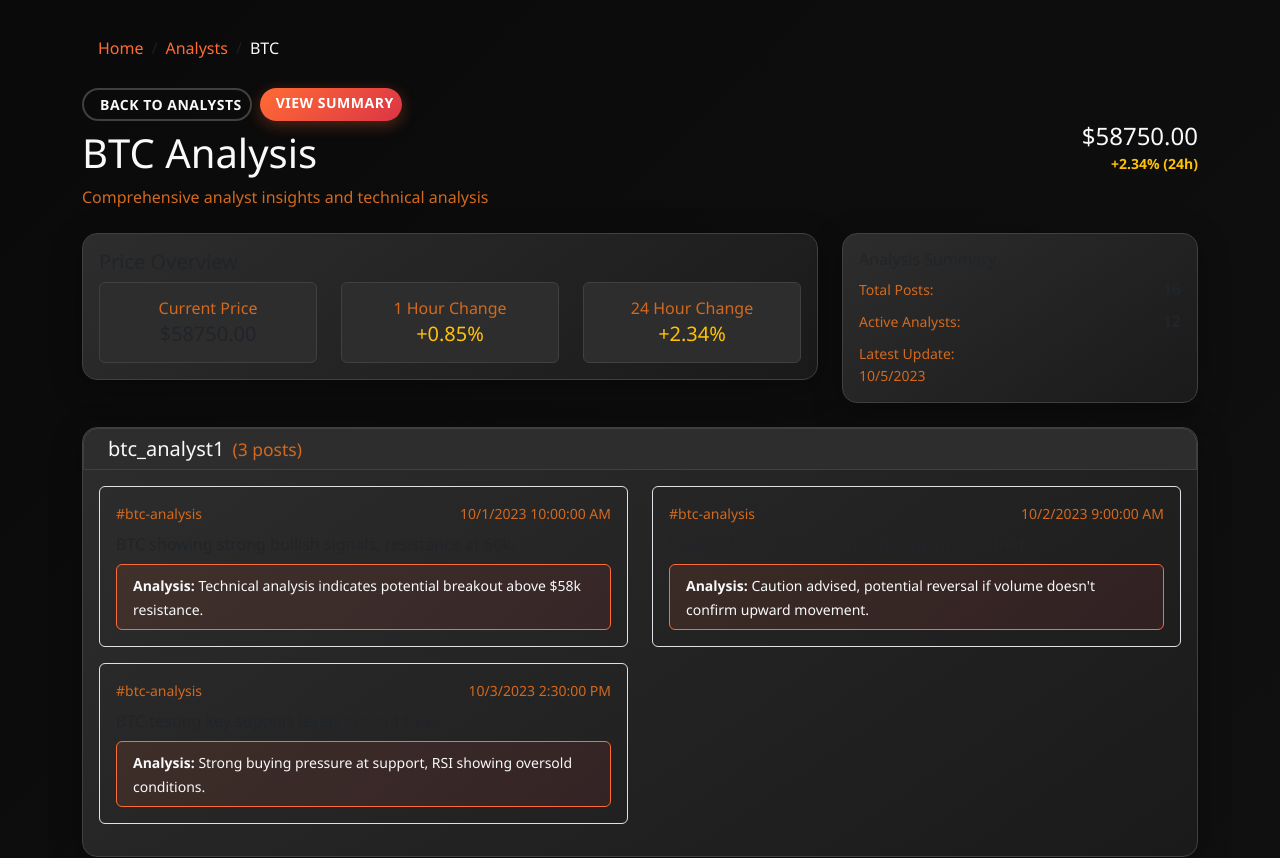
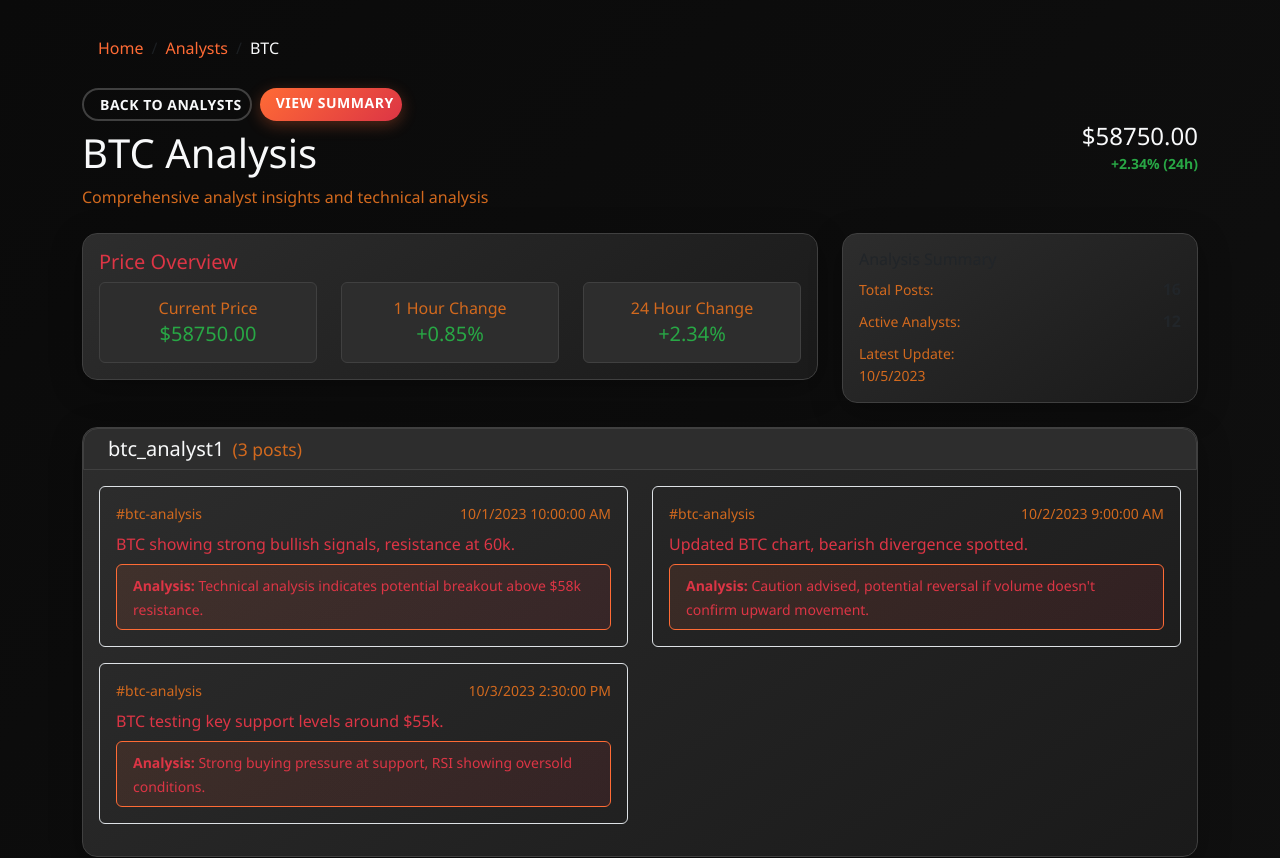
Before and after one commit to faucetfriend-code/ouag, a Next.js app: page /analysts/btc in a window 1280 px wide. Shown: the top 858 px of the page. Built offline with nearby package versions, Linux system fonts and the light colour scheme.

Commit message:
Update price and analyst quote styling
Added custom classes for price overview and analyst quotes to improve visual distinction. Updated price color logic to use green for positive, red for negative, and white for neutral changes. Applied new styles in both the page component and global CSS.

```diff
--- a/app/analysts/[token]/page.tsx
+++ b/app/analysts/[token]/page.tsx
@@ -113,12 +113,12 @@ export default async function TokenAnalysisPage({ params }: TokenPageProps) {
         <div className="col-md-8">
           <div className="card">
             <div className="card-body">
-              <h5 className="card-title">Price Overview</h5>
+               <h5 className="card-title price-overview-text">Price Overview</h5>
                <div className="row">
                  <div className="col-md-4">
                    <div className="text-center p-3 bg-light rounded">
                      <h6 className="text-muted mb-1">Current Price</h6>
-                    <div className="h5 mb-0">{formatPrice(priceData.price)}</div>
+                     <div className={`h5 mb-0 ${getPriceClass(priceData.change24h)}`}>{formatPrice(priceData.price)}</div>
                    </div>
                  </div>
                 <div className="col-md-4">
@@ -190,10 +190,10 @@ export default async function TokenAnalysisPage({ params }: TokenPageProps) {
                             {post.timestamp.toLocaleDateString()} {post.timestamp.toLocaleTimeString()}
                           </small>
                         </div>
-                        <p className="mb-2">{post.content}</p>
+                         <p className="mb-2 analyst-quote">{post.content}</p>
                          {post.analysis && (
                            <div className="alert alert-info py-2 px-3 mb-0">
-                            <small><strong>Analysis:</strong> {post.analysis}</small>
+                             <small className="analyst-quote"><strong>Analysis:</strong> {post.analysis}</small>
                            </div>
                          )}
                       </div>
--- a/app/globals.css
+++ b/app/globals.css
@@ -126,9 +126,13 @@ body {
 .text-muted { color: var(--text-muted) !important; }
 .text-dark { color: var(--primary-black) !important; }
 
-.price-positive { color: var(--accent-yellow) !important; }
-.price-negative { color: var(--secondary-red) !important; }
-.price-neutral { color: var(--text-muted) !important; }
+/* Price overview and analyst quotes styling */
+.price-overview-text { color: var(--secondary-red) !important; }
+.analyst-quote { color: var(--secondary-red) !important; }
+
+.price-positive { color: #28a745 !important; } /* Green for positive */
+.price-negative { color: var(--secondary-red) !important; } /* Red for negative */
+.price-neutral { color: var(--text-light) !important; } /* White for neutral */
 
 .bg-light {
   background: var(--medium-gray) !important;
```
Lines whose indentation alone changed are shown as unchanged.
